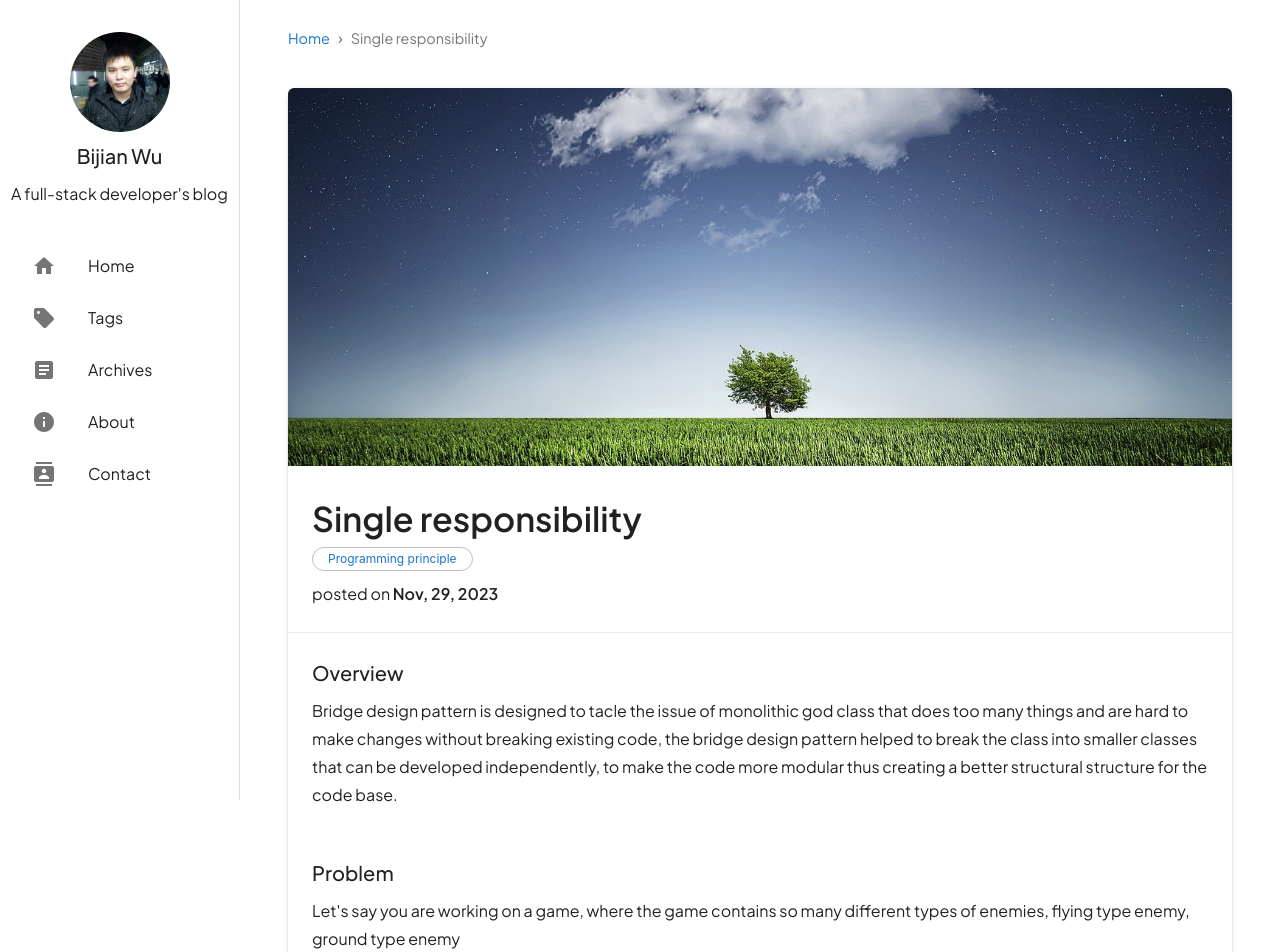
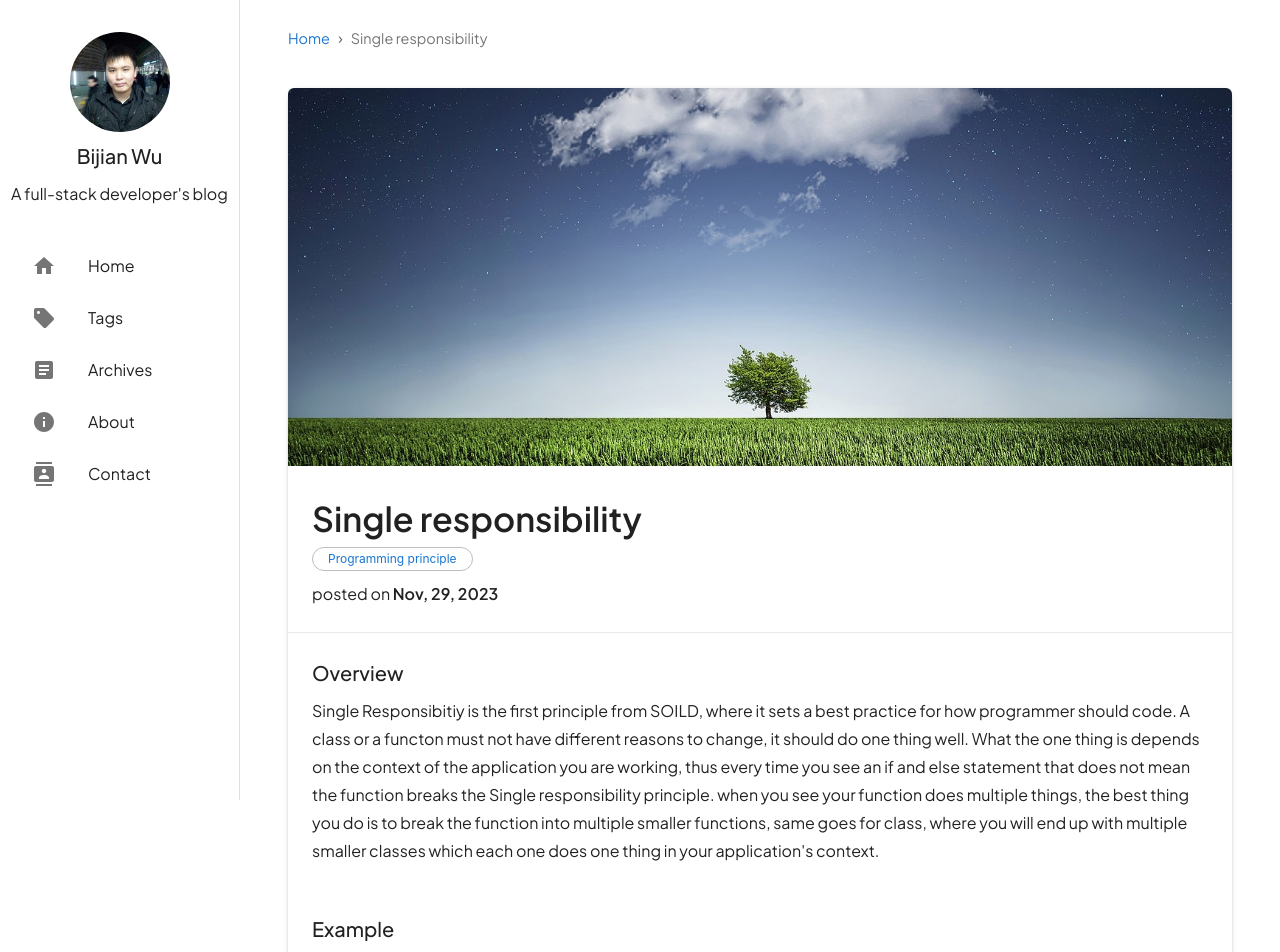
Before and after one commit to BijianWu/blog, a React (Create React App) app: page /posts/single-responsibility in a window 1280 px wide. Shown: the top 952 px of the page. Built offline with nearby package versions, Linux system fonts and the light colour scheme.

Commit message:
added in upcoming dependecy inversion blog details, quick thoughts really

```diff
--- a/src/pages/Archives.jsx
+++ b/src/pages/Archives.jsx
@@ -10,7 +10,7 @@ import TimelineOppositeContent, {
 import { Link, linkClasses } from '@mui/material';
 import StyledPageHeadingTypography from '../components/StyledPageHeadingTypography';
 
-
+// TODO: refactor single section into a class or a function, so keep the duplication to minimal
 export default function Archives(){
 
     return <>
--- a/src/pages/blogs/november_29_2023/SingleResponsibilityBlogDetails.jsx
+++ b/src/pages/blogs/november_29_2023/SingleResponsibilityBlogDetails.jsx
@@ -11,12 +11,15 @@ export default function SingleResponsibilityBlogDetails(){
             <>
                 <Typography variant="h6"  mb={1}>Overview</Typography>
                 <Typography paragraph mb={6}>
-                    Bridge design pattern is designed to tacle the issue of monolithic god class that does too many things and are hard to make changes without breaking existing code,
-                    the bridge design pattern helped to break the class into smaller classes that can be developed independently, to make the code more modular thus creating a better
-                    structural structure for the code base.
+                    Single Responsibitiy is the first principle from SOILD, where it sets a best practice for how programmer should code. A class or a functon must not have
+                    different reasons to change, it should do one thing well. What the one thing is depends on the context of the application you are working, thus every time you see an if and
+                    else statement that does not mean the function breaks the Single responsibility principle. when you see your function does multiple things, the best thing you do is
+                    to break the function into multiple smaller functions, same goes for class, where you will end up with multiple smaller classes which each one does one thing in your application's context.
+
+
                 </Typography>
 
-                <Typography variant="h6"  mb={1}>Problem</Typography>
+                <Typography variant="h6"  mb={1}>Example</Typography>
                 <Typography paragraph>
                     Let's say you are working on a game, where the game contains so many different types of enemies, flying type enemy, ground type enemy
                 </Typography>
```
Also changed, not shown: src/pages/blogs/upcoming/DependencyInversionBlogDetails.jsx (added, +30 -0 lines), src/assets/images/dependency-inversion.jpg (added).
